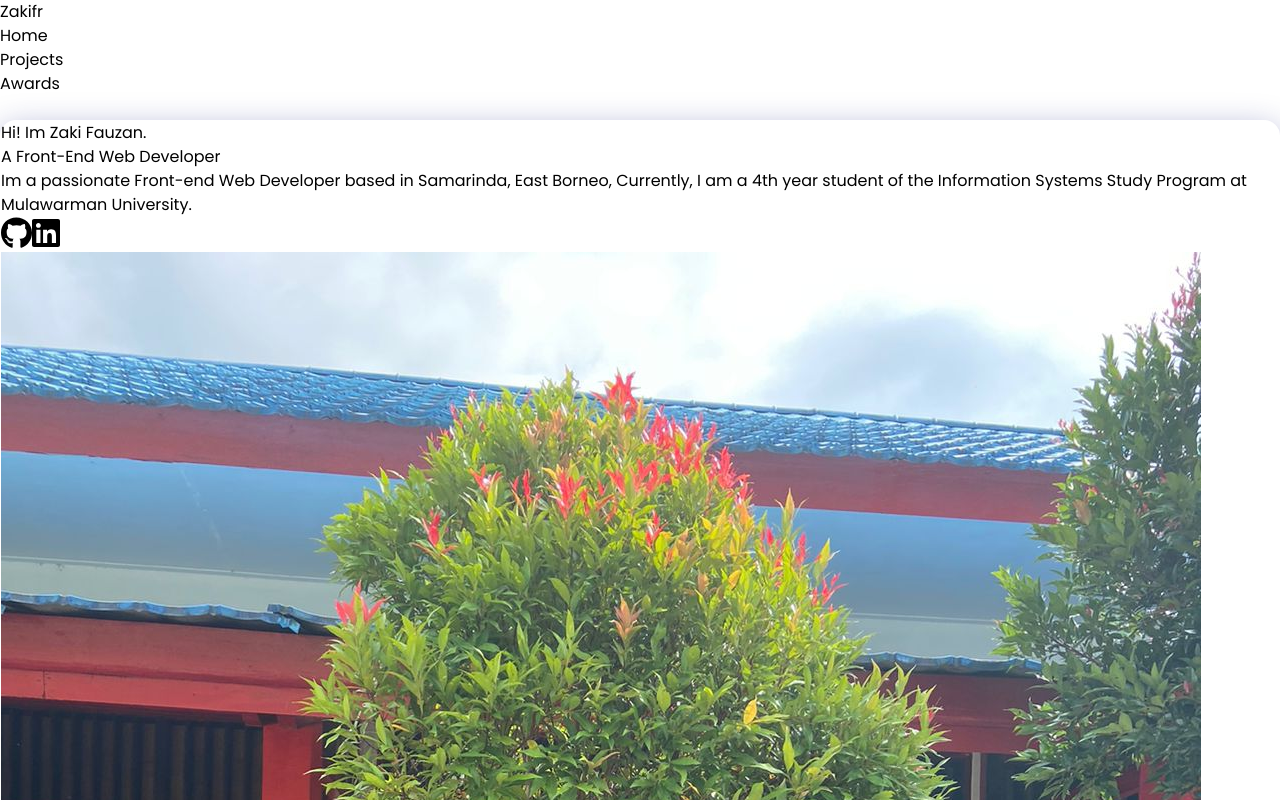
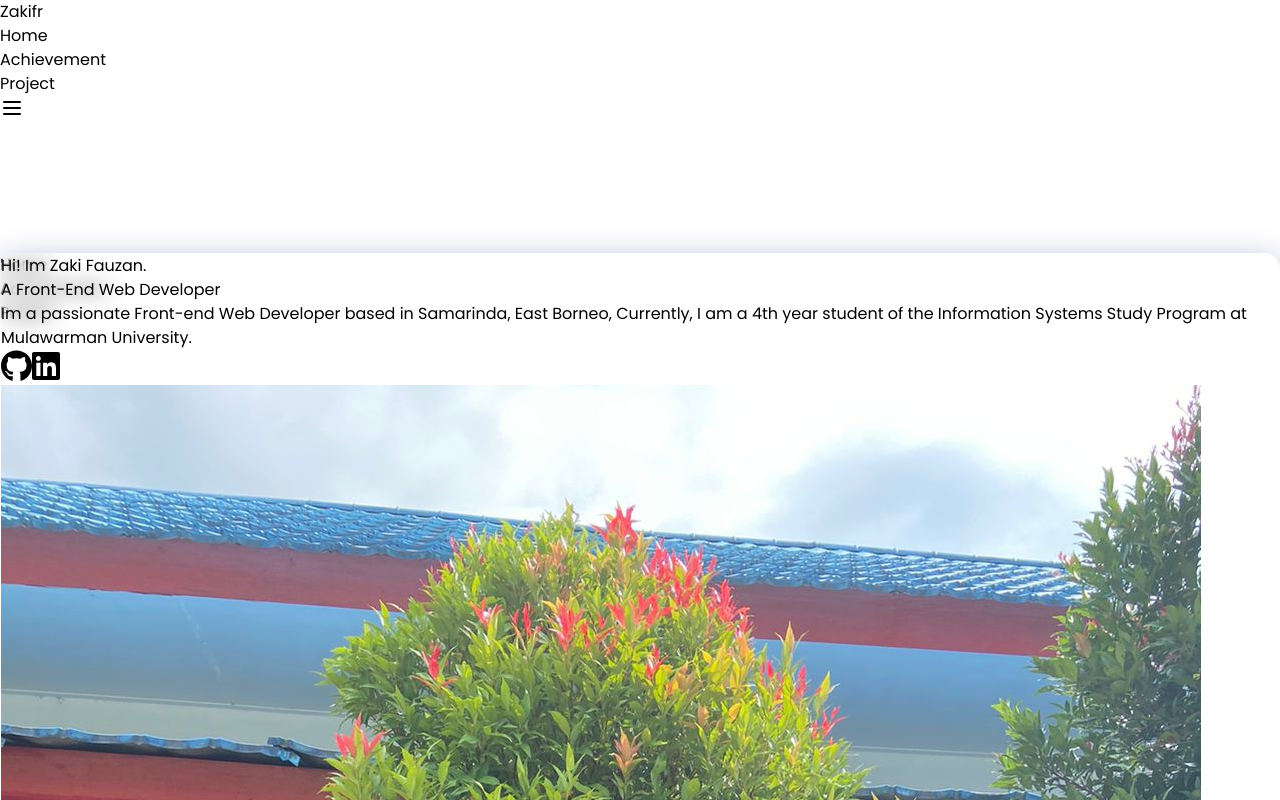
Before and after one commit to zakifauzanr/Forto_Zaki, a React (Vite) app: page / in a window 1280 px wide. Shown: the top 800 px of the page. Built offline with nearby package versions, Linux system fonts and the light colour scheme.

Commit message:
redesign navbar and add animation

```diff
--- a/package.json
+++ b/package.json
@@ -16,6 +16,8 @@
     "@fortawesome/free-solid-svg-icons": "^6.5.2",
     "@fortawesome/react-fontawesome": "^0.2.0",
     "@material-tailwind/react": "^2.1.9",
+    "aos": "^2.3.4",
+    "framer-motion": "^12.18.1",
     "prop-types": "^15.8.1",
     "react": "^18.2.0",
     "react-dom": "^18.2.0",
@@ -35,6 +37,6 @@
     "eslint-plugin-react-refresh": "^0.4.6",
     "postcss": "^8.4.38",
     "tailwindcss": "^3.4.3",
-    "vite": "^5.2.0"
+    "vite": "^6.3.5"
   }
 }
--- a/src/App.jsx
+++ b/src/App.jsx
@@ -1,19 +1,37 @@
-import { Route, Routes } from 'react-router-dom'
+import { Route, Routes, useLocation } from 'react-router-dom'
 import './App.css'
 import Main from './page/Main'
 import Navbars from './component/molecul/Navbars'
 import Project from './page/Project'
 import Footers from './component/molecul/Footers'
+import AOS from "aos";
+import "aos/dist/aos.css";
+import { useEffect } from 'react'
+import { AnimatePresence, motion } from "framer-motion";
+
 
 function App() {
+  const pageTransition = {
+    initial: { opacity: 0, y: 30 },
+    animate: { opacity: 1, y: 0 },
+    exit: { opacity: 0, y: -30 },
+  };
+
+  useEffect(() => {
+    AOS.init({ duration: 1000});
+  }, []);
+
+  const location = useLocation();
 
   return (
     <div className='w-full bg-black text-white'>
       <Navbars/>
-      <Routes>
-        <Route path='/' element={<Main/>}/>
-        <Route path='/All-Project' element={<Project/>}/>
-      </Routes>
+      <AnimatePresence mode="wait">
+        <Routes location={location} key={location.pathname}>
+          <Route path='/' element={ <motion.div {...pageTransition} transition={{ duration: 0.5 }}><Main/></motion.div> }/>
+          <Route path='/All-Project' element={<motion.div {...pageTransition} transition={{ duration: 0.5 }}><Project/></motion.div>}/>
+        </Routes>
+      </AnimatePresence>
       <Footers/>
     </div>
   )
--- a/src/component/molecul/Navbars.jsx
+++ b/src/component/molecul/Navbars.jsx
@@ -1,95 +1,124 @@
 import React from "react";
 import {
   Navbar,
-  MobileNav,
+  Typography,
   IconButton,
-  Typography,
+  Collapse,
 } from "@material-tailwind/react";
 import { Link } from "react-router-dom";
-import { Link as ScrollLink } from "react-scroll";
+import { Link as Linkdom } from 'react-scroll';
 
 export default function Navbars() {
   const [openNav, setOpenNav] = React.useState(false);
 
   React.useEffect(() => {
-    const handleResize = () => window.innerWidth >= 960 && setOpenNav(false);
-    window.addEventListener("resize", handleResize);
-    return () => window.removeEventListener("resize", handleResize);
+    window.addEventListener(
+      "resize",
+      () => window.innerWidth >= 960 && setOpenNav(false),
+    );
   }, []);
 
-  const navItems = [
-    { label: "Home", to: "/", isRoute: true },
-    { label: "Projects", to: "Project", offset: -50 },
-    { label: "Awards", to: "Award", offset: -70 },
-  ];
-
   const navList = (
-    <ul className="flex flex-col lg:flex-row gap-4 items-center">
-      {navItems.map(({ label, to, isRoute = false, offset = -60 }, idx) => (
+    <ul className="flex flex-col gap-2 lg:mb-0 lg:mt-0 lg:flex-row lg:items-center lg:gap-6">
       <Typography
-          key={idx}
         as="li"
         variant="small"
-          className="text-gray-300 hover:text-white transition-colors duration-200 cursor-pointer"
+        color="blue-gray"
+        className="cursor-pointer hover:text-blue-400 transition duration-200"
       >
-          {isRoute ? (
-            <Link to={to}>{label}</Link>
-          ) : (
-            <ScrollLink
-              to={to}
+        <Link to='/' className="flex items-center">
+          Home
+        </Link>
+      </Typography>
+      <Typography
+          as="li"
+          variant="small"
+          color="blue-gray"
+          className="cursor-pointer hover:text-blue-400 transition duration-200"
+        >
+        <Linkdom
+          className="nav-link"
+          to="Award"
+          spy={true}
           smooth={true}
+          offset={-50}
           duration={500}
-              offset={offset}
+        >
+          Achievement
+        </Linkdom>
+      </Typography>
+      <Typography
+          as="li"
+          variant="small"
+          color="blue-gray"
+          className="cursor-pointer hover:text-blue-400 transition duration-200"
+        >
+        <Linkdom
+          className="nav-link"
+          to="Project"
           spy={true}
+          smooth={true}
+          offset={-70}
+          duration={500}
         >
-              {label}
-            </ScrollLink>
-          )}
+          Project
+        </Linkdom>
       </Typography>
-      ))}
     </ul>
   );
 
   return (
-    <Navbar className="sticky top-0 z-50 bg-black/80 backdrop-blur-md border-none rounded-none shadow-md px-4 py-3 lg:px-8 lg:py-4">
-      <div className="flex items-center justify-between text-white">
-        <Link to="/">
-          <Typography className="text-xl font-bold tracking-wide">
+      <Navbar className="sticky top-0 bg-black z-10 rounded-none px-4 py-2 lg:px-8 lg:py-4 border-none">
+        <div className="flex items-center justify-between text-blue-gray-900">
+          <Typography
+            className="text-xl lg:text-2xl font-bold tracking-wide"
+          >
+            <Link to='/'>
               Zakifr
+            </Link>
           </Typography>
-        </Link>
-        <div className="hidden lg:block">{navList}</div>
+          <div className="mr-4 hidden lg:block">{navList}</div>
           <IconButton
             variant="text"
-          className="lg:hidden text-white"
+            className="mb-5 mr-2 h-6 w-6 text-inherit hover:bg-transparent focus:bg-transparent active:bg-transparent lg:hidden"
+            ripple={false}
             onClick={() => setOpenNav(!openNav)}
           >
             {openNav ? (
               <svg
                 xmlns="http://www.w3.org/2000/svg"
-              className="w-6 h-6"
                 fill="none"
+                className="h-6 w-6"
                 viewBox="0 0 24 24"
                 stroke="currentColor"
+                strokeWidth={2}
               >
-              <path strokeLinecap="round" strokeLinejoin="round" d="M6 18L18 6M6 6l12 12" />
+                <path
+                  strokeLinecap="round"
+                  strokeLinejoin="round"
+                  d="M6 18L18 6M6 6l12 12"
+                />
               </svg>
             ) : (
               <svg
                 xmlns="http://www.w3.org/2000/svg"
-              className="w-6 h-6"
+                className="h-6 w-6"
                 fill="none"
-              viewBox="0 0 24 24"
                 stroke="currentColor"
+                strokeWidth={2}
               >
-              <path strokeLinecap="round" strokeLinejoin="round" d="M4 6h16M4 12h16M4 18h16" />
+                <path
+                  strokeLinecap="round"
+                  strokeLinejoin="round"
+                  d="M4 6h16M4 12h16M4 18h16"
+                />
               </svg>
             )}
           </IconButton>
         </div>
-      <MobileNav open={openNav} className="bg-black text-white px-4">
+        <Collapse open={openNav}>
           {navList}
-      </MobileNav>
+        </Collapse>
       </Navbar>
   );
 }
--- a/src/page/Main.jsx
+++ b/src/page/Main.jsx
@@ -9,10 +9,10 @@ import Project from '../section/Project';
 
 export default function Main(){
     return(
-        <div className="w-full min-h-screen  text-white">
-            <div className="mx-7 lg:mx-10 lg:py-16 py-7 flex justify-evenly items-center flex-col lg:flex-row glass pl-7">
-                <div className='w-full font-mono'>
-                    <h1 className='text-2xl font-bold'>
+        <div className="w-full min-h-screen  text-white" data-aos="fade-down">
+            <div className="mx-7 lg:mx-10 lg:py-16 py-7 flex justify-between items-center flex-col gap-5 lg:flex-row glass">
+                <div className='w-full px-5 lg:px-7'>
+                    <h1 className='text-lg lg:text-2xl font-bold'>
                         <TypeAnimation
                             sequence={[
                                 'Hi! Im Zaki.',
@@ -27,8 +27,8 @@ export default function Main(){
                             repeat={Infinity}
                             />
                     </h1>
-                    <h2 className='text-xl font-semibold'>A Front-End Web Developer</h2>
-                    <p className='text-md text-slate-400 font-thin my-1'>
+                    <h2 className='text-md lg:text-xl font-semibold'>A Front-End Web Developer</h2>
+                    <p className='text-sm lg:text-md text-slate-400 font-thin my-1 text-justify'>
                         Im a passionate Front-end Web Developer based in Samarinda, East Borneo,
                         Currently, I am a 4th year student of the Information Systems Study Program at Mulawarman University.
                     </p>
--- a/src/section/Achieve.jsx
+++ b/src/section/Achieve.jsx
@@ -1,6 +1,6 @@
 export default function Achieve(){
     return(
-        <div id="Award">
+        <div id="Award" data-aos="fade-up">
             <div className='mx-5 lg:mx-10'>
                 <h1 className='text-2xl font-mono font-bold my-3 text-center'>Achievement</h1>
                 <div className="flex justify-between items-center glass p-5 my-3 text-white w-full transition-shadow hover:shadow-xl">
--- a/src/section/Know.jsx
+++ b/src/section/Know.jsx
@@ -4,7 +4,7 @@ import zaki4 from '../assets/zaki4.jpeg';
 
 export default function Know(){
     return(
-        <div className='px-5 lg:px-40 my-3 w-full'>
+        <div className='px-5 lg:px-40 my-3 w-full' data-aos="fade-up">
             <div className='w-full flex justify-center my-3'>
                 <h1 className='text-2xl font-mono font-bold text-left'>Experience</h1>
             </div>
--- a/src/section/Project.jsx
+++ b/src/section/Project.jsx
@@ -5,7 +5,7 @@ import { Link } from 'react-router-dom';
 
 export default function Project(){
     return(
-        <div className="mx-10 py-5" id='Project'>
+        <div className="mx-10 py-5" id='Project' data-aos="fade-down">
             <h1 className='text-2xl font-mono font-bold text-center my-3'>Recent Projects</h1>
             {DataProject.slice(0,3).map((item,idx)=>(
                 <div key={idx} className="glass my-3 flex flex-col lg:flex-row justify-left items-center p-5 transition-shadow hover:shadow-xl">
--- a/src/section/Skills.jsx
+++ b/src/section/Skills.jsx
@@ -5,8 +5,7 @@ import { faReact } from '@fortawesome/free-brands-svg-icons/faReact';
 
 export default function Skills() {
     return (
-        <div className='my-5'>
-        <div className="w-full px-5 lg:px-10">
+        <div className="w-full px-5 lg:px-10 my-5" data-aos="fade-up">
             <h1 className='text-2xl font-mono font-bold text-center'>Skills</h1>
             <div className='grid grid-cols-1 lg:grid-cols-2 gap-4 my-3'>
                 <div className='glass h-full shadow-lg p-5 relative group hover:bg-white/15 transition-colors duration-300 overflow-hidden'>
@@ -62,6 +61,5 @@ export default function Skills() {
                 </div>
             </div>
         </div>
-        </div>
     );
 }
```
Also changed, not shown: 1 other file (tests, documents, lock files or other folders). Lines whose indentation alone changed are shown as unchanged.
